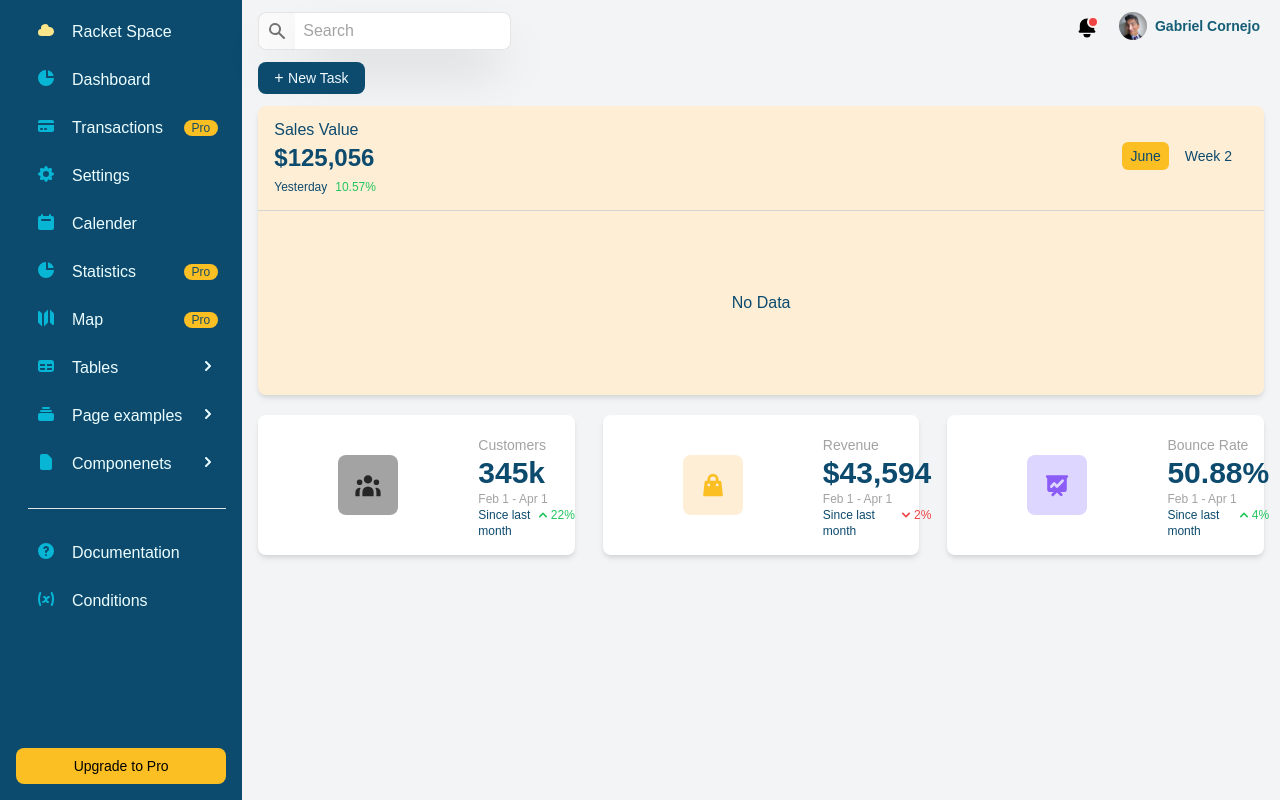
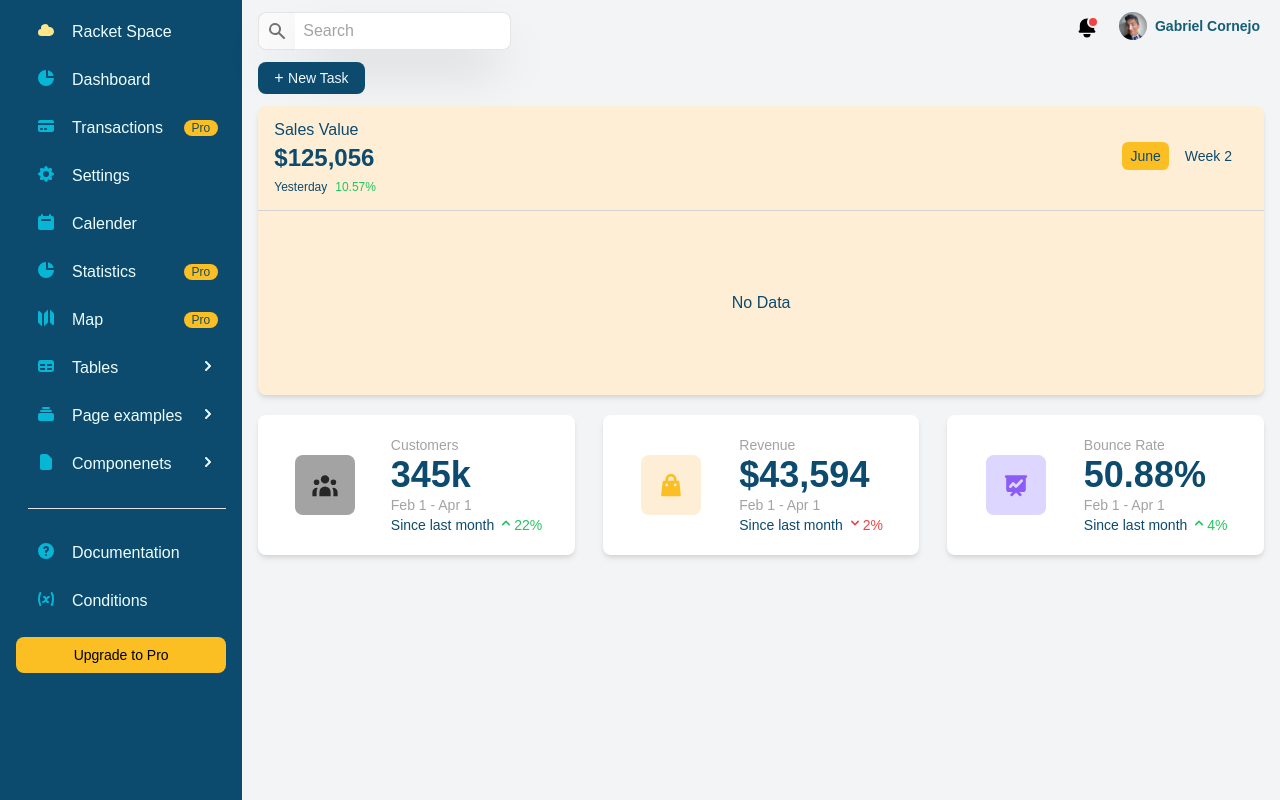
Before and after one commit to gccornejo441/Jobbox, a Next.js app: page / in a window 1280 px wide. Built offline with nearby package versions, Linux system fonts and the light colour scheme.

Commit message:
Mobile navi set

```diff
--- a/components/mainbody.js
+++ b/components/mainbody.js
@@ -24,50 +24,53 @@
                     </div>
                 </div>
                 <div>
-                    <div class="flex justify-center p-20 text-blue-900">
+                    <div class="flex justify-evenly p-20 text-blue-900">
                         No Data
                     </div>
                 </div>
             </div>
-            <div class="grid grid-cols-3 gap-7 mt-5">
-                <div class="flex bg-white rounded-lg shadow-md">
-                    <div class="bg-gray-400 p-4 mx-20 my-10 rounded-lg">
+            <div class="grid grid-cols-1 sm:grid-cols-2 lg:grid-cols-3 gap-7 mt-5">
+                <div class="lg:flex justify-evenly bg-white rounded-lg shadow-md">
+                    <div class="bg-gray-400 p-4 my-5 ml-5 lg:my-10 rounded-lg w-max">
                         <UserGroupIcon class="h-7 w-7 text-gray-800" />
                     </div>
                     <div class="">
-                        <ul class="relative top-5">
-                            <li class="font-normal text-gray-400 text-sm">Customers</li>
-                            <li class="font-semibold text-blue-900 text-3xl">345k</li>
-                            <li class="font-light text-gray-400 text-xs">Feb 1 - Apr 1</li>
-                            <li class="font-light text-blue-900 text-xs flex">Since last month<span class="pl-1 text-green-500"><ChevronUpIcon class="w-4 h-4"/></span><span class="text-green-500">22%</span></li>
+                        <ul class="relative lg:top-5 my-5 lg:my-0 ml-5">
+                            <li class="font-normal text-gray-400 text-sm md:text-md">Customers</li>
+                            <li class="font-semibold text-blue-900 text-3xl md:text-4xl">345k</li>
+                            <li class="font-light text-gray-400 text-xs md:text-sm">Feb 1 - Apr 1</li>
+                            <li class="font-light text-blue-900 text-xs md:text-sm flex w-max">Since last month<span class="pl-1 text-green-500"><ChevronUpIcon class="w-4 h-4"/></span><span class="text-green-500">22%</span></li>
                         </ul>
                     </div>
+                    <div></div>
                 </div>
-                    <div class="flex bg-white rounded-lg shadow-md">
-                    <div class="bg-salmon p-4 mx-20 my-10 rounded-lg">
+                    <div class="lg:flex justify-evenly bg-white rounded-lg shadow-md">
+                    <div class="bg-salmon p-4 my-5 ml-5 lg:my-10 rounded-lg w-max">
                         <ShoppingBagIcon class="h-7 w-7 text-yellow-400" />
                     </div>
                     <div class="">
-                        <ul class="relative top-5">
-                            <li class="font-normal text-gray-400 text-sm">Revenue</li>
-                            <li class="font-semibold text-blue-900 text-3xl">$43,594</li>
-                            <li class="font-light text-gray-400 text-xs">Feb 1 - Apr 1</li>
-                            <li class="font-light text-blue-900 text-xs flex">Since last month<span class="pl-1 text-red-500"><ChevronDownIcon class="w-4 h-4"/></span><span class="text-red-500">2%</span></li>
+                        <ul class="relative lg:top-5 my-5 lg:my-0 ml-5">
+                            <li class="font-normal text-gray-400 text-sm md:text-md">Revenue</li>
+                            <li class="font-semibold text-blue-900 text-3xl md:text-4xl">$43,594</li>
+                            <li class="font-light text-gray-400 text-xs md:text-sm">Feb 1 - Apr 1</li>
+                            <li class="font-light text-blue-900 text-xs md:text-sm flex w-max">Since last month<span class="pl-1 text-red-500"><ChevronDownIcon class="w-4 h-4"/></span><span class="text-red-500">2%</span></li>
                         </ul>
                     </div>
+                    <div></div>
                 </div>
-                    <div class="flex bg-white rounded-lg shadow-md">
-                    <div class="bg-violet-200 p-4 mx-20 my-10 rounded-lg">
+                    <div class="lg:flex justify-evenly bg-white rounded-lg shadow-md">
+                    <div class="bg-violet-200 p-4 my-5 ml-5 lg:my-10 rounded-lg w-max">
                         <PresentationChartLineIcon class="h-7 w-7 text-violet-500" />
                     </div>
                     <div class="">
-                        <ul class="relative top-5">
-                            <li class="font-normal text-gray-400 text-sm">Bounce Rate</li>
-                            <li class="font-semibold text-blue-900 text-3xl">50.88%</li>
-                            <li class="font-light text-gray-400 text-xs">Feb 1 - Apr 1</li>
-                            <li class="font-light text-blue-900 text-xs flex">Since last month<span class="pl-1 text-green-500"><ChevronUpIcon class="w-4 h-4"/></span><span class="text-green-500">4%</span></li>
+                        <ul class="relative lg:top-5 my-5 lg:my-0 ml-5">
+                            <li class="font-normal text-gray-400 text-sm md:text-md">Bounce Rate</li>
+                            <li class="font-semibold text-blue-900 text-3xl md:text-4xl">50.88%</li>
+                            <li class="font-light text-gray-400 text-xs md:text-sm">Feb 1 - Apr 1</li>
+                            <li class="font-light text-blue-900 text-xs md:text-sm flex w-max">Since last month<span class="pl-1 text-green-500"><ChevronUpIcon class="w-4 h-4"/></span><span class="text-green-500">4%</span></li>
                         </ul>
                     </div>
+                    <div></div>
                 </div>
             </div>
         </>
--- /dev/null
+++ b/components/mobilenav.js
@@ -0,0 +1,172 @@
+/* This example requires Tailwind CSS v2.0+ */
+import { Fragment } from 'react'
+import { Disclosure, Menu, Transition } from '@headlessui/react'
+import { BellIcon, MenuIcon, XIcon } from '@heroicons/react/outline'
+
+const navigation = [
+  { name: 'Dashboard', href: '#', current: true },
+  { name: 'Team', href: '#', current: false },
+  { name: 'Projects', href: '#', current: false },
+  { name: 'Calendar', href: '#', current: false },
+]
+
+function classNames(...classes) {
+  return classes.filter(Boolean).join(' ')
+}
+const MobileNav = () => {
+    return(
+        <>
+        <Disclosure as="nav" className="bg-blue-900">
+      {({ open }) => (
+        <>
+          <div className="max-w-7xl mx-auto px-2 sm:px-6 lg:px-8">
+            <div className="relative flex items-center justify-between h-16">
+              <div className="absolute inset-y-0 left-0 flex items-center sm:hidden">
+                {/* Mobile menu button*/}
+                <Disclosure.Button className="inline-flex items-center justify-center p-2 rounded-md text-blue-200 hover:text-white hover:bg-blue-700 focus:outline-none focus:ring-2 focus:ring-inset focus:ring-white">
+                  <span className="sr-only">Open main menu</span>
+                  {open ? (
+                    <XIcon className="block h-6 w-6" aria-hidden="true" />
+                  ) : (
+                    <MenuIcon className="block h-6 w-6" aria-hidden="true" />
+                  )}
+                </Disclosure.Button>
+              </div>
+              <div className="flex-1 flex items-center justify-center sm:items-stretch sm:justify-start">
+                {/* <div className="flex-shrink-0 flex items-center">
+                  <img
+                    className="block lg:hidden h-8 w-auto"
+                    src="https://tailwindui.com/img/logos/workflow-mark-indigo-500.svg"
+                    alt="Workflow"
+                  />
+                  <img
+                    className="hidden lg:block h-8 w-auto"
+                    src="https://tailwindui.com/img/logos/workflow-logo-indigo-500-mark-white-text.svg"
+                    alt="Workflow"
+                  />
+                </div> */}
+                {/* <div className="hidden sm:block sm:ml-6">
+                  <div className="flex space-x-4">
+                    {navigation.map((item) => (
+                      <a
+                        key={item.name}
+                        href={item.href}
+                        className={classNames(
+                          item.current ? 'bg-yellow-900 text-white' : 'text-yellow-300 hover:bg-yellow-700 hover:text-white',
+                          'px-3 py-2 rounded-md text-sm font-medium'
+                        )}
+                        aria-current={item.current ? 'page' : undefined}
+                      >
+                        {item.name}
+                      </a>
+                    ))}
+                  </div>
+                </div> */}
+              </div>
+              <div className="absolute inset-y-0 right-0 flex items-center pr-2 sm:static sm:inset-auto sm:ml-6 sm:pr-0">
+                {/* <button className="bg-yellow-800 p-1 rounded-full text-yellow-400 hover:text-white focus:outline-none focus:ring-2 focus:ring-offset-2 focus:ring-offset-yellow-800 focus:ring-white">
+                  <span className="sr-only">View notifications</span>
+                  <BellIcon className="h-6 w-6" aria-hidden="true" />
+                </button> */}
+
+                {/* Profile dropdown */}
+                {/* <Menu as="div" className="ml-3 relative">
+                  {({ open }) => (
+                    <>
+                      <div>
+                        <Menu.Button className="bg-yellow-800 flex text-sm rounded-full focus:outline-none focus:ring-2 focus:ring-offset-2 focus:ring-offset-yellow-800 focus:ring-white">
+                          <span className="sr-only">Open user menu</span>
+                          <img
+                            className="h-8 w-8 rounded-full"
+                            src="https://images.unsplash.com/photo-1472099645785-5658abf4ff4e?ixlib=rb-1.2.1&ixid=eyJhcHBfaWQiOjEyMDd9&auto=format&fit=facearea&facepad=2&w=256&h=256&q=80"
+                            alt=""
+                          />
+                        </Menu.Button>
+                      </div>
+                      <Transition
+                        show={open}
+                        as={Fragment}
+                        enter="transition ease-out duration-100"
+                        enterFrom="transform opacity-0 scale-95"
+                        enterTo="transform opacity-100 scale-100"
+                        leave="transition ease-in duration-75"
+                        leaveFrom="transform opacity-100 scale-100"
+                        leaveTo="transform opacity-0 scale-95"
+                      >
+                        <Menu.Items
+                          static
+                          className="origin-top-right absolute right-0 mt-2 w-48 rounded-md shadow-lg py-1 bg-white ring-1 ring-black ring-opacity-5 focus:outline-none"
+                        >
+                          <Menu.Item>
+                            {({ active }) => (
+                              <a
+                                href="#"
+                                className={classNames(
+                                  active ? 'bg-yellow-100' : '',
+                                  'block px-4 py-2 text-sm text-yellow-700'
+                                )}
+                              >
+                                Your Profile
+                              </a>
+                            )}
+                          </Menu.Item>
+                          <Menu.Item>
+                            {({ active }) => (
+                              <a
+                                href="#"
+                                className={classNames(
+                                  active ? 'bg-yellow-100' : '',
+                                  'block px-4 py-2 text-sm text-yellow-700'
+                                )}
+                              >
+                                Settings
+                              </a>
+                            )}
+                          </Menu.Item>
+                          <Menu.Item>
+                            {({ active }) => (
+                              <a
+                                href="#"
+                                className={classNames(
+                                  active ? 'bg-yellow-100' : '',
+                                  'block px-4 py-2 text-sm text-yellow-700'
+                                )}
+                              >
+                                Sign out
+                              </a>
+                            )}
+                          </Menu.Item>
+                        </Menu.Items>
+                      </Transition>
+                    </>
+                  )}
+                </Menu> */}
+              </div>
+            </div>
+          </div>
+
+          <Disclosure.Panel className="sm:hidden">
+            <div className="px-2 pt-2 pb-3 space-y-1">
+              {navigation.map((item) => (
+                <a
+                  key={item.name}
+                  href={item.href}
+                  className={classNames(
+                    item.current ? 'bg-blue-700 text-white' : 'text-blue-200 hover:bg-blue-700 hover:text-white',
+                    'block px-3 py-2 rounded-md text-base font-medium'
+                  )}
+                  aria-current={item.current ? 'page' : undefined}
+                >
+                  {item.name}
+                </a>
+              ))}
+            </div>
+          </Disclosure.Panel>
+        </>
+      )}
+    </Disclosure>
+        </>
+    )
+}
+
+export default MobileNav;
--- a/pages/index.js
+++ b/pages/index.js
@@ -3,19 +3,22 @@
 // import Products from '../components/products';
 import SideNav from '../components/sidenav';
 import SearchBar from '../components/searchbar';
-import MainBody from '../components/mainbody';
+import MobileNav from '../components/mobilenav';
 
 const Index = () => {
 
   return (
     <>
-  <Head/>
+      <Head />
+      <div class="md:hidden">
+        <MobileNav />
+      </div>
       <div class="flex">
-          <div class="h-screen px-4 pt-3 bg-blue-900 grid place-content-between">
-            <SideNav/>
+        <div class="h-screen px-4 pt-3 bg-blue-900 grid place-content-between hidden md:block">
+          <SideNav />
         </div>
         <div class="w-screen">
-          <SearchBar/>
+          <SearchBar />
         </div>
       </div>
     </>
```
Lines whose indentation alone changed are shown as unchanged.
